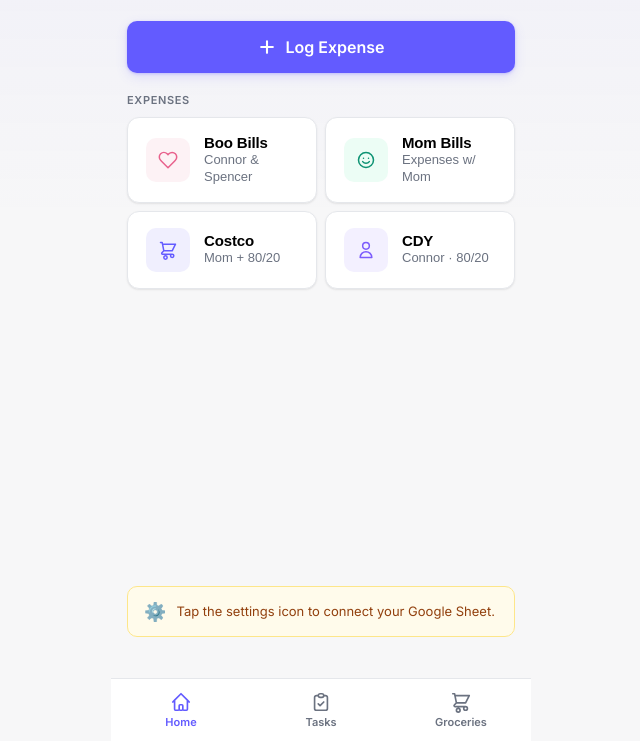
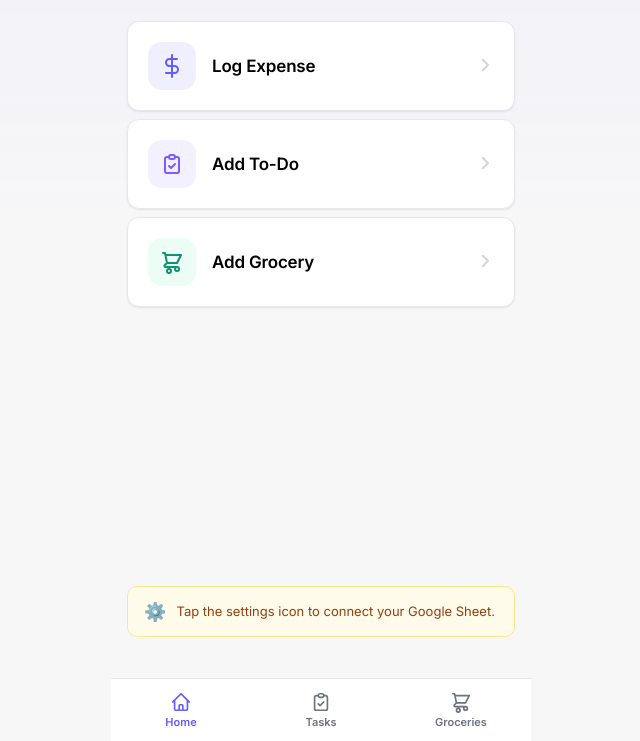
Before and after one commit to connordy8/splitwise, a plain HTML site: page index.html in a window 1280 px wide. Shown: the part 59-800 px from the top of the page, without its empty margins (319-959 px from the left). Drawn offline with Linux system fonts and the light colour scheme.

Commit message:
Simplify home to three action cards: Log Expense, Add To-Do, Add Grocery
All expense types and shortcuts now live under Log Expense.
Tab bar provides quick access to view existing tasks/groceries.

Co-Authored-By: Claude Opus 4.6 <noreply@anthropic.com>

```diff
--- a/index.html
+++ b/index.html
@@ -307,6 +307,27 @@
     .grocery-delete:active { opacity: 1; }
     .grocery-empty { text-align: center; padding: 16px; color: var(--text-soft); font-size: 13px; }
 
+    /* ═══ ACTION CARDS ═══ */
+    .action-card {
+      display: flex; align-items: center; gap: 16px; width: 100%;
+      background: var(--card); border: 1px solid var(--border);
+      border-radius: var(--radius); padding: 20px;
+      cursor: pointer; text-align: left;
+      box-shadow: var(--shadow); transition: all 0.15s ease;
+      font-family: var(--font);
+    }
+    .action-card:active { transform: scale(0.98); }
+    @media (hover: hover) { .action-card:hover { box-shadow: var(--shadow-lg); border-color: #D1D5DB; } }
+    .action-icon {
+      width: 48px; height: 48px; border-radius: 14px;
+      display: flex; align-items: center; justify-content: center; flex-shrink: 0;
+    }
+    .action-label { flex: 1; font-size: 17px; font-weight: 600; letter-spacing: -0.01em; }
+    .action-chevron { color: var(--text-soft); opacity: 0.3; flex-shrink: 0; }
+    .action-expense .action-icon { background: var(--blue-soft); color: var(--blue); }
+    .action-todo .action-icon { background: var(--purple-soft); color: var(--purple); }
+    .action-grocery .action-icon { background: var(--green-soft); color: var(--green); }
+
     /* ═══ TAB BAR ═══ */
     .tab-bar {
       display: flex; position: fixed; bottom: 0; left: 50%; transform: translateX(-50%);
@@ -354,35 +375,29 @@
       <!-- At-a-glance balance -->
       <div id="home-balance-preview" style="display:none"></div>
 
-      <!-- Primary action -->
-      <button class="btn-primary mb-20" onclick="showScreen('boobills')" style="display:flex;align-items:center;justify-content:center;gap:8px;font-size:16px;padding:16px">
-        <svg width="20" height="20" fill="none" viewBox="0 0 24 24" stroke="currentColor" stroke-width="2.5"><path stroke-linecap="round" stroke-linejoin="round" d="M12 5v14M5 12h14"/></svg>
-        Log Expense
-      </button>
-
-      <!-- Direct links — no intermediate screen -->
-      <div class="section-label">Expenses</div>
+      <!-- Three simple actions -->
       <div class="gap-10 mb-24">
-        <div style="display:flex;gap:8px">
-          <button class="expense-card" onclick="showScreen('boobills')" style="flex:1">
-            <div class="icon-box" style="background:var(--accent-soft);color:var(--accent)"><svg width="20" height="20" fill="none" viewBox="0 0 24 24" stroke="currentColor" stroke-width="1.8"><path stroke-linecap="round" stroke-linejoin="round" d="M20.84 4.61a5.5 5.5 0 0 0-7.78 0L12 5.67l-1.06-1.06a5.5 5.5 0 0 0-7.78 7.78l1.06 1.06L12 21.23l7.78-7.78 1.06-1.06a5.5 5.5 0 0 0 0-7.78z"/></svg></div>
-            <div><div class="card-title">Boo Bills</div><div class="card-sub">Connor & Spencer</div></div>
-          </button>
-          <button class="expense-card" onclick="showScreen('mom')" style="flex:1">
-            <div class="icon-box" style="background:var(--green-soft);color:var(--green)"><svg width="20" height="20" fill="none" viewBox="0 0 24 24" stroke="currentColor" stroke-width="1.8"><circle cx="12" cy="12" r="9"/><path stroke-linecap="round" d="M9 10h.01M15 10h.01M8 14s1.5 2 4 2 4-2 4-2"/></svg></div>
-            <div><div class="card-title">Mom Bills</div><div class="card-sub">Expenses w/ Mom</div></div>
-          </button>
-        </div>
-        <div style="display:flex;gap:8px" id="home-quick-actions">
-          <button class="expense-card" onclick="startAmount('costco')" style="flex:1">
-            <div class="icon-box" style="background:var(--blue-soft);color:var(--blue)"><svg width="20" height="20" fill="none" viewBox="0 0 24 24" stroke="currentColor" stroke-width="1.8"><path stroke-linecap="round" stroke-linejoin="round" d="M3 3h2l.4 2M7 13h10l4-8H5.4M7 13L5.4 5M7 13l-2.293 2.293c-.63.63-.184 1.707.707 1.707H17m0 0a2 2 0 1 0 0 4 2 2 0 0 0 0-4zm-8 2a2 2 0 1 0 0 4 2 2 0 0 0 0-4z"/></svg></div>
-            <div><div class="card-title">Costco</div><div class="card-sub">Mom + 80/20</div></div>
-          </button>
-          <button class="expense-card" onclick="startAmount('cdy')" style="flex:1">
-            <div class="icon-box" style="background:var(--purple-soft);color:var(--purple)"><svg width="20" height="20" fill="none" viewBox="0 0 24 24" stroke="currentColor" stroke-width="1.8"><path stroke-linecap="round" stroke-linejoin="round" d="M16 7a4 4 0 1 1-8 0 4 4 0 0 1 8 0zM12 14a7 7 0 0 0-7 7h14a7 7 0 0 0-7-7z"/></svg></div>
-            <div><div class="card-title">CDY</div><div class="card-sub">Connor · 80/20</div></div>
-          </button>
-        </div>
+        <button class="action-card action-expense" onclick="showScreen('bills')">
+          <div class="action-icon">
+            <svg width="24" height="24" fill="none" viewBox="0 0 24 24" stroke="currentColor" stroke-width="2"><path stroke-linecap="round" stroke-linejoin="round" d="M12 1v22M17 5H9.5a3.5 3.5 0 0 0 0 7h5a3.5 3.5 0 0 1 0 7H6"/></svg>
+          </div>
+          <div class="action-label">Log Expense</div>
+          <div class="action-chevron"><svg width="18" height="18" fill="none" viewBox="0 0 24 24" stroke="currentColor" stroke-width="2.5"><path stroke-linecap="round" stroke-linejoin="round" d="M9 5l7 7-7 7"/></svg></div>
+        </button>
+        <button class="action-card action-todo" onclick="showScreen('task-new')">
+          <div class="action-icon">
+            <svg width="24" height="24" fill="none" viewBox="0 0 24 24" stroke="currentColor" stroke-width="2"><path stroke-linecap="round" stroke-linejoin="round" d="M9 5H7a2 2 0 0 0-2 2v12a2 2 0 0 0 2 2h10a2 2 0 0 0 2-2V7a2 2 0 0 0-2-2h-2M9 5a2 2 0 0 0 2 2h2a2 2 0 0 0 2-2M9 5a2 2 0 0 1 2-2h2a2 2 0 0 1 2 2m-6 9l2 2 4-4"/></svg>
+          </div>
+          <div class="action-label">Add To-Do</div>
+          <div class="action-chevron"><svg width="18" height="18" fill="none" viewBox="0 0 24 24" stroke="currentColor" stroke-width="2.5"><path stroke-linecap="round" stroke-linejoin="round" d="M9 5l7 7-7 7"/></svg></div>
+        </button>
+        <button class="action-card action-grocery" onclick="showScreen('groceries')">
+          <div class="action-icon">
+            <svg width="24" height="24" fill="none" viewBox="0 0 24 24" stroke="currentColor" stroke-width="2"><path stroke-linecap="round" stroke-linejoin="round" d="M3 3h2l.4 2M7 13h10l4-8H5.4M7 13L5.4 5M7 13l-2.293 2.293c-.63.63-.184 1.707.707 1.707H17m0 0a2 2 0 1 0 0 4 2 2 0 0 0 0-4zm-8 2a2 2 0 1 0 0 4 2 2 0 0 0 0-4z"/></svg>
+          </div>
+          <div class="action-label">Add Grocery</div>
+          <div class="action-chevron"><svg width="18" height="18" fill="none" viewBox="0 0 24 24" stroke="currentColor" stroke-width="2.5"><path stroke-linecap="round" stroke-linejoin="round" d="M9 5l7 7-7 7"/></svg></div>
+        </button>
       </div>
 
       <div class="card-badge-wrap" id="tasks-badge-wrap" style="margin-bottom:20px">
@@ -397,12 +412,12 @@
       <div class="tab-bar-spacer"></div>
     </div>
 
-    <!-- ═══ BILLS HUB ═══ -->
+    <!-- ═══ LOG EXPENSE ═══ -->
     <div class="screen" id="screen-bills">
       <div class="header">
         <div class="header-left">
           <button class="btn-icon" onclick="showScreen('home')"><svg width="20" height="20" fill="none" viewBox="0 0 24 24" stroke="currentColor" stroke-width="2"><path stroke-linecap="round" stroke-linejoin="round" d="M15 19l-7-7 7-7"/></svg></button>
-          <h1 class="small">Bills</h1>
+          <h1 class="small">Log Expense</h1>
         </div>
       </div>
       <div class="gap-10 mb-24">
@@ -418,7 +433,7 @@
         </button>
       </div>
       <div class="mb-20">
-        <div class="section-label">Quick Actions</div>
+        <div class="section-label">Shortcuts</div>
         <div class="gap-10">
           <button class="quick-card quick-costco" onclick="startAmount('costco')">
             <div class="icon-box"><svg width="24" height="24" fill="none" viewBox="0 0 24 24" stroke="currentColor" stroke-width="1.8"><path stroke-linecap="round" stroke-linejoin="round" d="M3 3h2l.4 2M7 13h10l4-8H5.4M7 13L5.4 5M7 13l-2.293 2.293c-.63.63-.184 1.707.707 1.707H17m0 0a2 2 0 1 0 0 4 2 2 0 0 0 0-4zm-8 2a2 2 0 1 0 0 4 2 2 0 0 0 0-4z"/></svg></div>
@@ -1010,7 +1025,7 @@
         updateHomeWarning();
         updateHomeBadges();
         renderHomeOutstandingTasks();
-        document.getElementById('home-quick-actions').style.display = scriptUrl ? 'flex' : 'none';
+        // balance preview uses cached data
         // Show cached balance instantly
         var cachedExp = getCached('booExpenses');
         if (cachedExp) renderHomeBalance(cachedExp);
```
